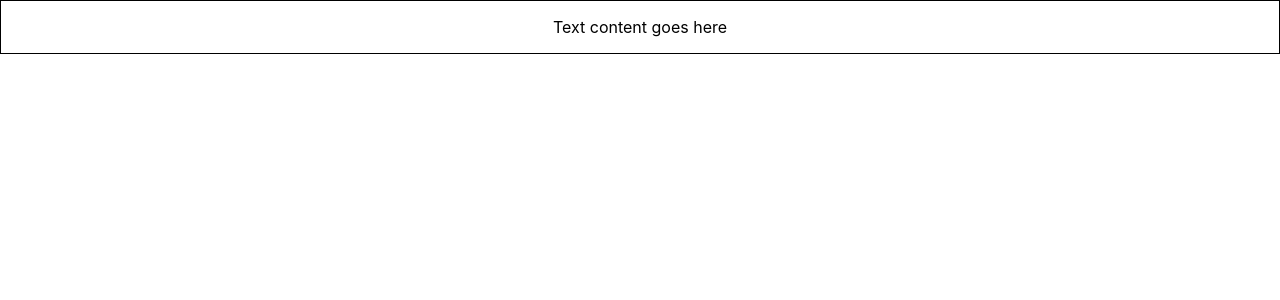
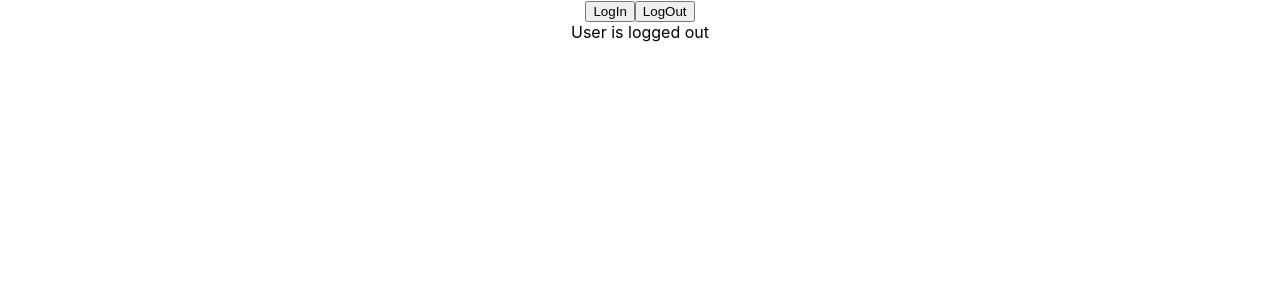
Before and after one commit to ksrinreddy/react-with-typescript-basics-practice, a React (Create React App) app: page / in a window 1280 px wide. Shown: the top 300 px of the page. Built offline with nearby package versions, Linux system fonts and the light colour scheme.

Commit message:
type inference

```diff
--- a/src/App.tsx
+++ b/src/App.tsx
@@ -1,11 +1,11 @@
 import React from "react";
 import "./App.css";
-import Container from "./components/Container";
+import LoggedIn from "./components/state/LoggedIn";
 
 function App() {
   return (
     <div className="App">
-      <Container styles={{ border: "1px solid #000", padding: "1rem" }} />
+      <LoggedIn />
     </div>
   );
 }
--- /dev/null
+++ b/src/components/state/LoggedIn.tsx
@@ -0,0 +1,25 @@
+import React, { useState } from "react";
+
+const LoggedIn = () => {
+  // type inference based on assigned initial value
+  const [isLoggedIn, setIsLoggedIn] = useState(false);
+
+  const handleLogin = () => {
+    setIsLoggedIn(true);
+  };
+  const handleLogOut = () => {
+    setIsLoggedIn(false);
+    // setIsLoggedIn(3)
+  };
+
+  return (
+    <div>
+      <button onClick={handleLogin}>LogIn</button>
+      <button onClick={handleLogOut}>LogOut</button>
+      <div>User is {isLoggedIn ? "logged in" : "logged out"}</div>
+      {/* <div>User is {isLoggedIn.length ? "logged in" : "logged out"}</div> */}
+    </div>
+  );
+};
+
+export default LoggedIn;
```
